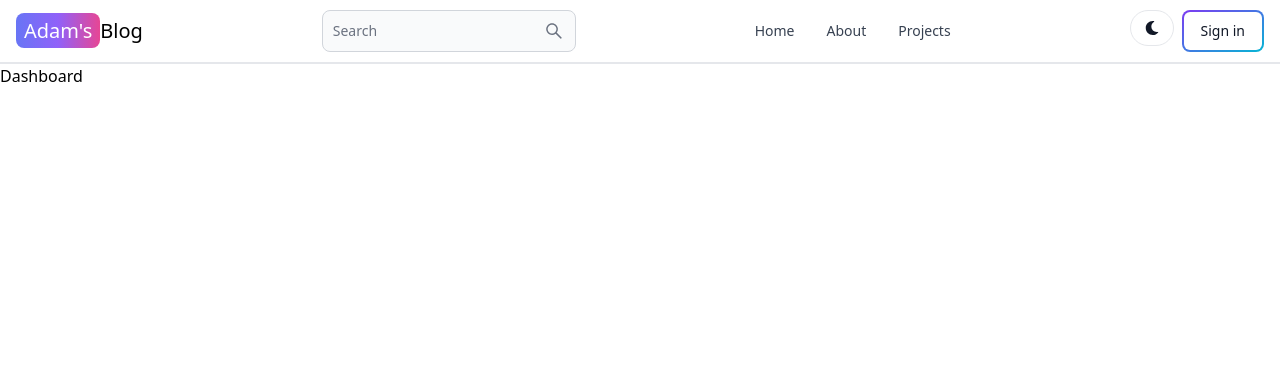
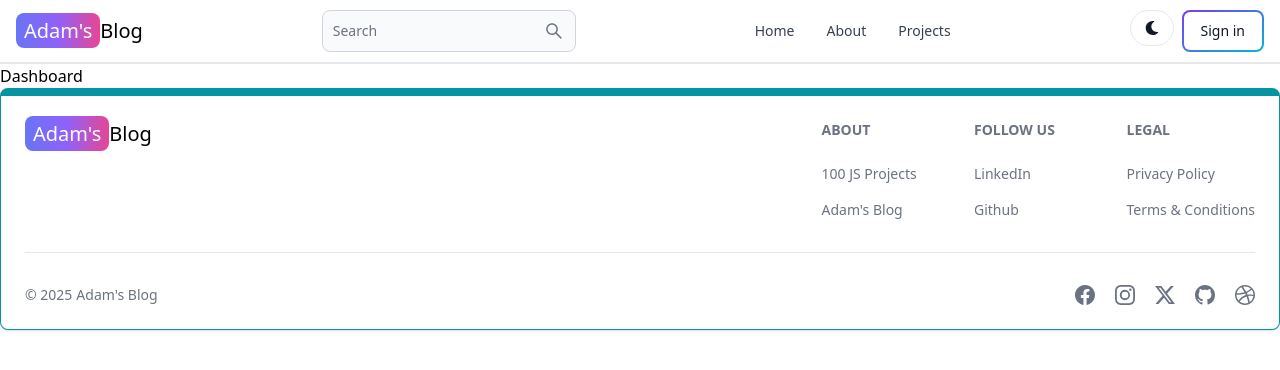
Before and after one commit to amuhammed005/blog-app-mern, a React (Vite) app in the folder client/: page /dashboard in a window 1280 px wide. Shown: the top 370 px of the page. Built offline with nearby package versions, Linux system fonts and the light colour scheme.

Commit message:
create and add footer component

```diff
--- a/client/src/App.jsx
+++ b/client/src/App.jsx
@@ -6,6 +6,7 @@
 import Dashboard from "./pages/Dashboard";
 import SignUp from "./pages/SignUp";
 import Header from "./components/Header";
+import FooterSection from "./components/Footer";
 
 const App = () => {
   return (
@@ -19,6 +20,7 @@
         <Route path="/projects" element={<Projects />} />
         <Route path="/dashboard" element={<Dashboard />} />
       </Routes>
+      <FooterSection />
     </BrowserRouter>
   );
 };
--- /dev/null
+++ b/client/src/components/Footer.jsx
@@ -0,0 +1,96 @@
+import {
+  Footer,
+  FooterCopyright,
+  FooterDivider,
+  FooterIcon,
+} from "flowbite-react";
+import { Link } from "react-router-dom";
+import {
+  BsFacebook,
+  BsInstagram,
+  BsTwitterX,
+  BsGithub,
+  BsDribbble,
+} from "react-icons/bs";
+
+export default function FooterSection() {
+  return (
+    <Footer container className="border border-t-8 border-teal-500">
+      <div className="w-full max-w-7xl mx-auto">
+        <div className="grid w-full justify-between sm:flex md:grid-cols-1">
+          <div className="">
+            <Link
+              to="/"
+              className="text-sm sm:text-xl self-center whitespace-nowrap dark:text-white"
+            >
+              <span className="px-2 py-1 bg-gradient-to-r from-indigo-500 via-purple-500 to-pink-500 rounded-lg text-white ">
+                Adam&apos;s
+              </span>
+              Blog
+            </Link>
+          </div>
+          <div className="mt-4 md:mt-0 grid grid-cols-2 gap-3 sm:grid-cols-3 sm:gap-6">
+            <div>
+              <Footer.Title title="ABOUT" />
+              <Footer.LinkGroup col>
+                <Footer.Link
+                  href="https://www.100jsprojects.com"
+                  target="_blank"
+                  rel="noopener noreferrer"
+                >
+                  100 JS Projects
+                </Footer.Link>
+                <Footer.Link
+                  href="/about"
+                  target="_blank"
+                  rel="noopener noreferrer"
+                >
+                  Adam&apos;s Blog
+                </Footer.Link>
+              </Footer.LinkGroup>
+            </div>
+            <div>
+              <Footer.Title title="FOLLOW US" />
+              <Footer.LinkGroup col>
+                <Footer.Link href="#" target="_blank" rel="noopener noreferrer">
+                  LinkedIn
+                </Footer.Link>
+                <Footer.Link href="#" target="_blank" rel="noopener noreferrer">
+                  Github
+                </Footer.Link>
+              </Footer.LinkGroup>
+            </div>
+            <div>
+              <Footer.Title title="LEGAL" />
+              <Footer.LinkGroup col>
+                <Footer.Link href="#" target="_blank" rel="noopener noreferrer">
+                  Privacy Policy
+                </Footer.Link>
+                <Footer.Link href="#" target="_blank" rel="noopener noreferrer">
+                  Terms & Conditions
+                </Footer.Link>
+              </Footer.LinkGroup>
+            </div>
+          </div>
+        </div>
+        <FooterDivider />
+        <div className="flex flex-col md:flex-row md:justify-between">
+          <div className="">
+            <FooterCopyright
+              href="#"
+              by="Adam's Blog"
+              year={new Date().getFullYear()}
+            />
+          </div>
+          <div className="flex gap-5 mt-4 sm:justify-center md:mt-0">
+            <FooterIcon href="#" icon={BsFacebook} />
+            <FooterIcon href="#" icon={BsInstagram} />
+            <FooterIcon href="#" icon={BsTwitterX} />
+            <FooterIcon href="#" icon={BsGithub} />
+            <FooterIcon href="#" icon={BsDribbble} />
+          </div>
+        </div>
+      </div>
+    </Footer>
+  );
+}
```
